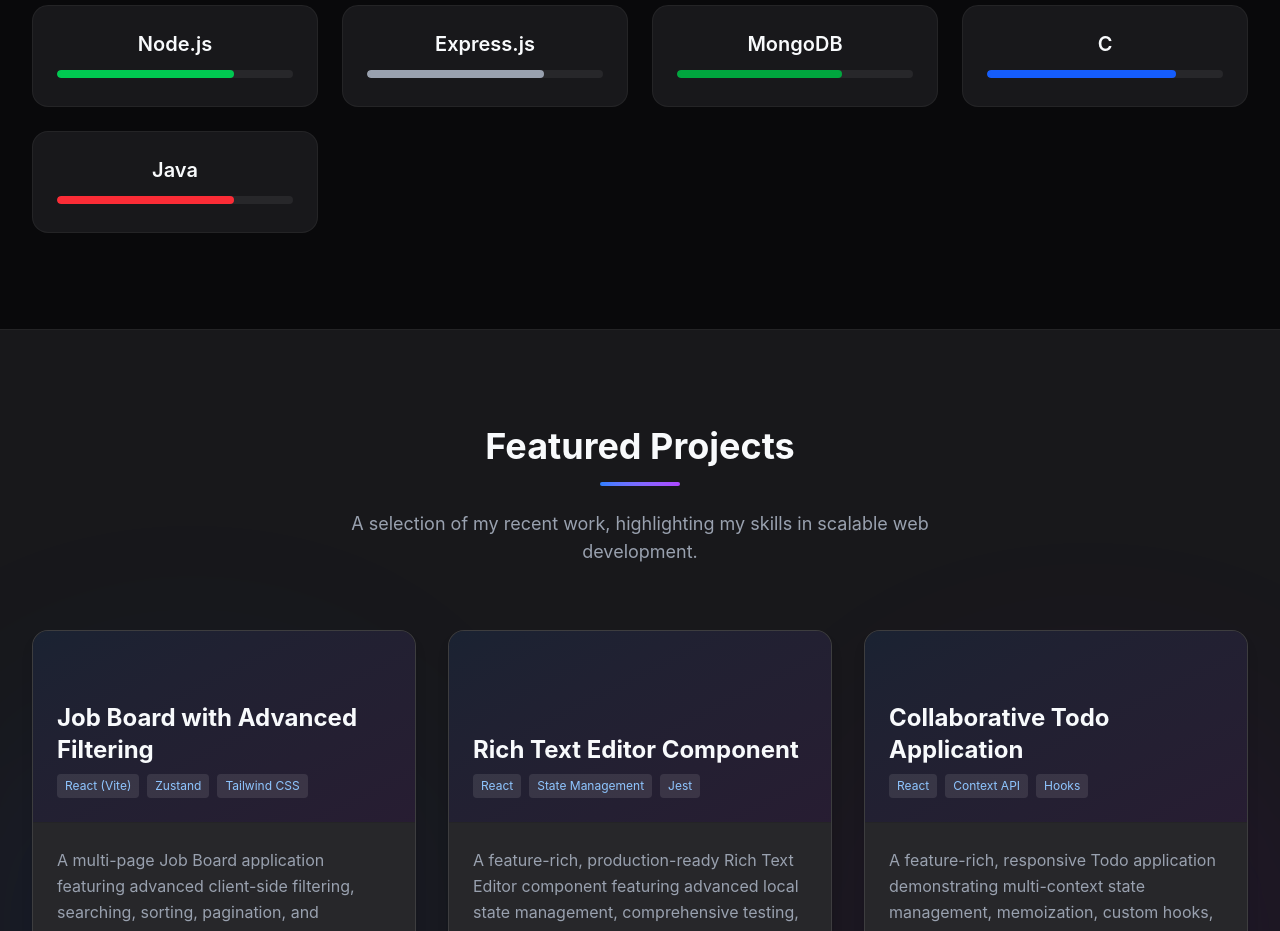
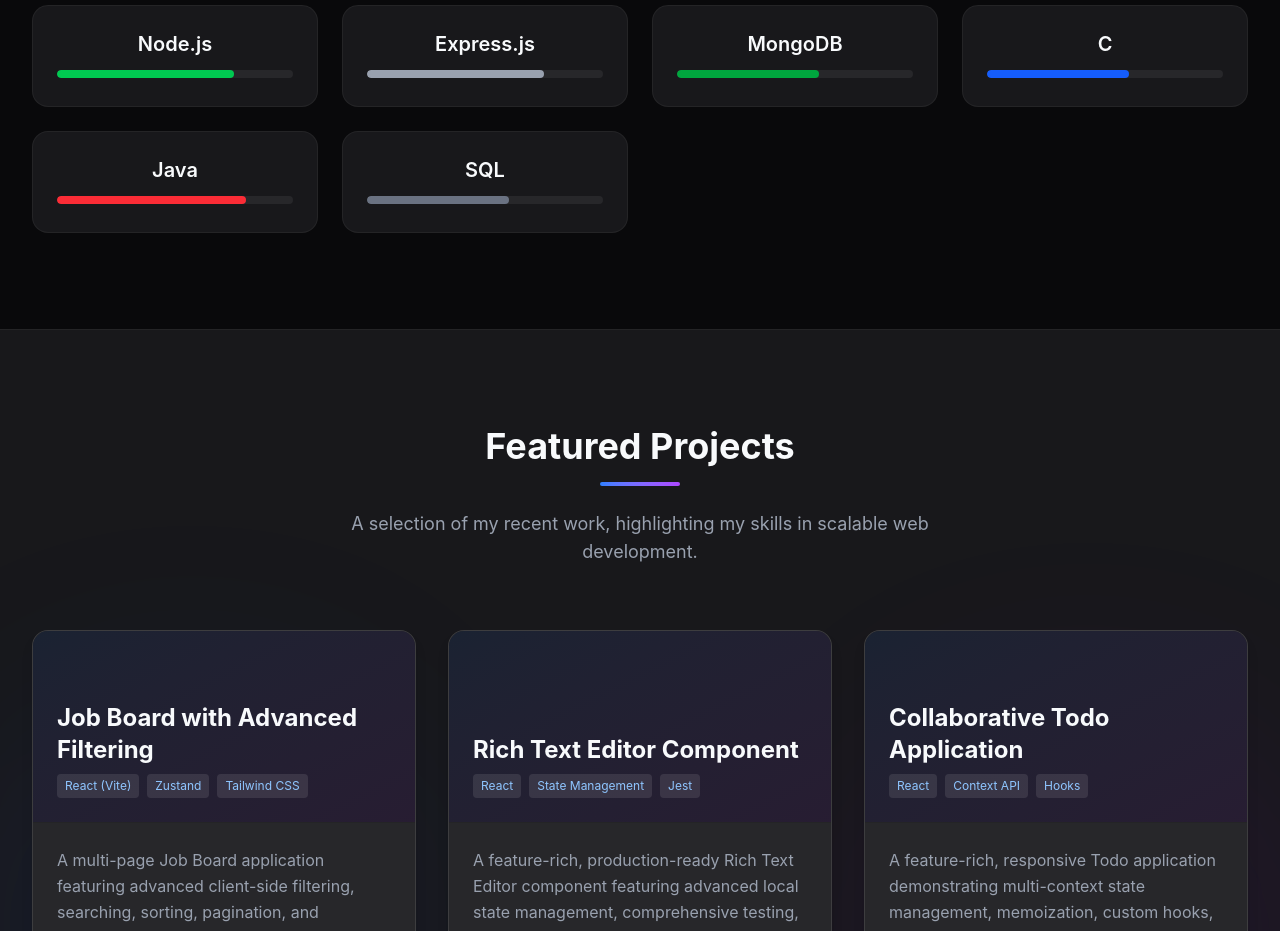
Before and after one commit to bhavyasatyasri200/Portfolio, a React (Vite) app: page / in a window 1280 px wide. Shown: the part 2280-3211 px from the top of the page. Built offline with nearby package versions, Linux system fonts and the light colour scheme.

Commit message:
Update skill levels for JavaScript, MongoDB, C, and SQL

```diff
--- a/src/components/Skills.jsx
+++ b/src/components/Skills.jsx
@@ -3,13 +3,14 @@
 const skills = [
   { name: 'HTML5', level: 90, color: 'bg-orange-500' },
   { name: 'CSS3', level: 85, color: 'bg-blue-500' },
-  { name: 'JavaScript', level: 85, color: 'bg-yellow-400' },
+  { name: 'JavaScript', level: 75, color: 'bg-yellow-400' },
   { name: 'React JS', level: 80, color: 'bg-cyan-400' },
   { name: 'Node.js', level: 75, color: 'bg-green-500' },
   { name: 'Express.js', level: 75, color: 'bg-gray-400' },
-  { name: 'MongoDB', level: 70, color: 'bg-green-600' },
-  { name: 'C', level: 80, color: 'bg-blue-600' },
-  { name: 'Java', level: 75, color: 'bg-red-500' },
+  { name: 'MongoDB', level: 60, color: 'bg-green-600' },
+  { name: 'C', level: 60, color: 'bg-blue-600' },
+  { name: 'Java', level: 80, color: 'bg-red-500' },
+   { name: 'SQL', level: 60, color: 'bg-gray-500' },
 ];
 
 const containerVariants = {
```
